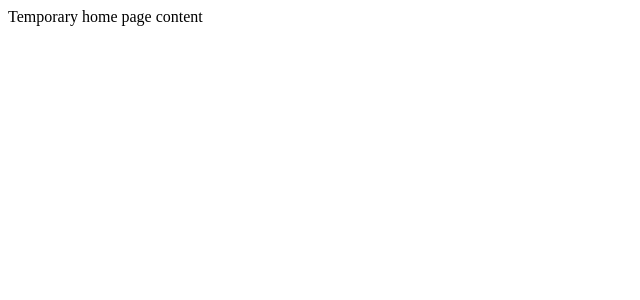
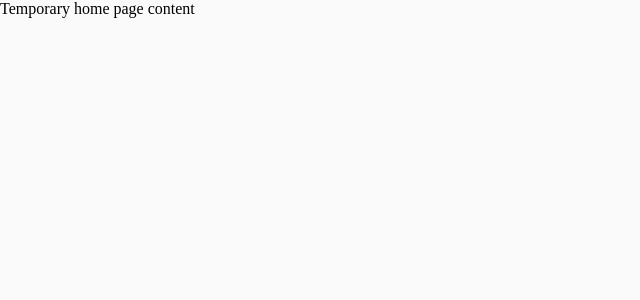
Before and after one commit to karol-dabrowski/kdtasker-web-client, a React (Create React App) app: page / in a window 1280 px wide. Shown: the top 300 px of the page, without its empty margins (0-640 px from the left). Built offline with nearby package versions, Linux system fonts and the light colour scheme.

Commit message:
Change html structure of App component and Home Page

```diff
--- a/src/components/App.js
+++ b/src/components/App.js
@@ -1,15 +1,19 @@
 import React, { Component } from 'react';
 import { BrowserRouter as Router, Route, Switch } from 'react-router-dom';
+import {CssBaseline} from "@material-ui/core";
 import Home from '../pages/HomePage'
 
 class App extends Component {
     render() {
         return (
-            <Router>
-                <Switch>
-                    <Route exact path="/" component={Home} />
-                </Switch>
-            </Router>
+            <div className="app">
+                <CssBaseline/>
+                <Router>
+                    <Switch>
+                        <Route exact path="/" component={Home} />
+                    </Switch>
+                </Router>
+            </div>
         );
     };
 }
--- a/src/pages/HomePage.js
+++ b/src/pages/HomePage.js
@@ -2,7 +2,7 @@ import React from 'react';
 
 const HomePage = () => {
     return (
-        <div className="container">
+        <div className="main-container">
             Temporary home page content
         </div>
     );
```
